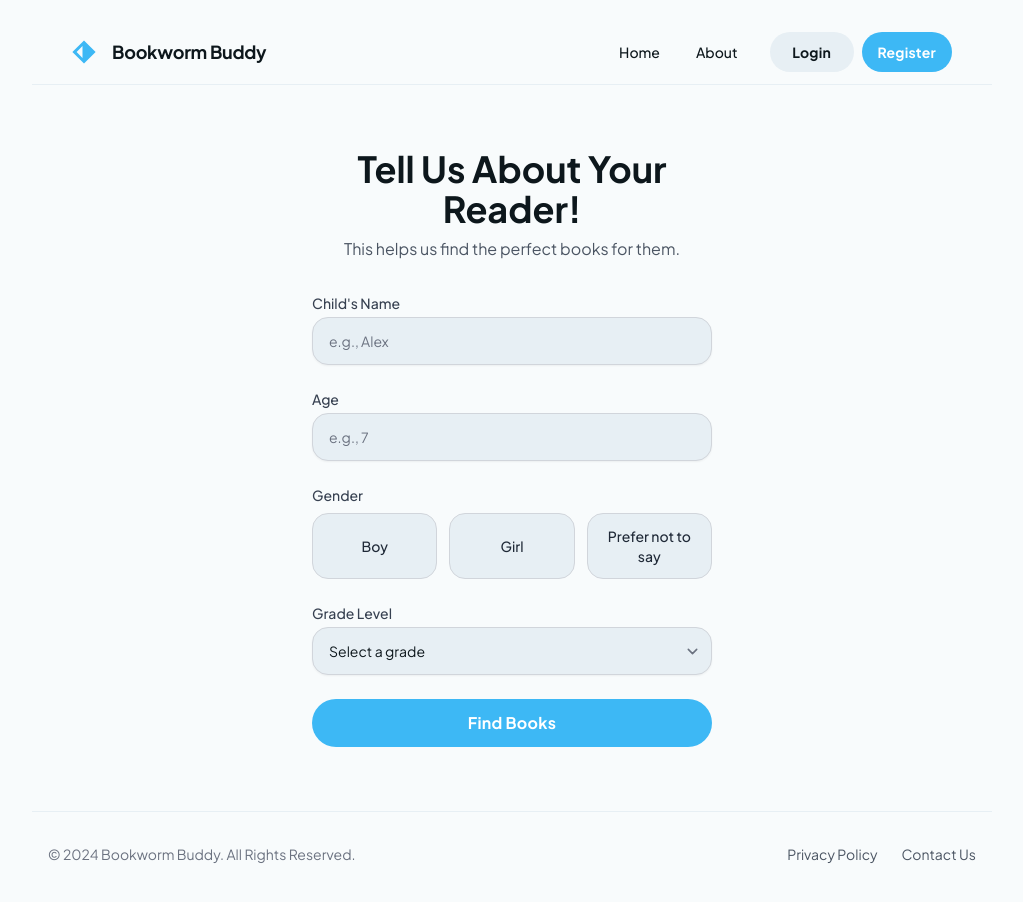
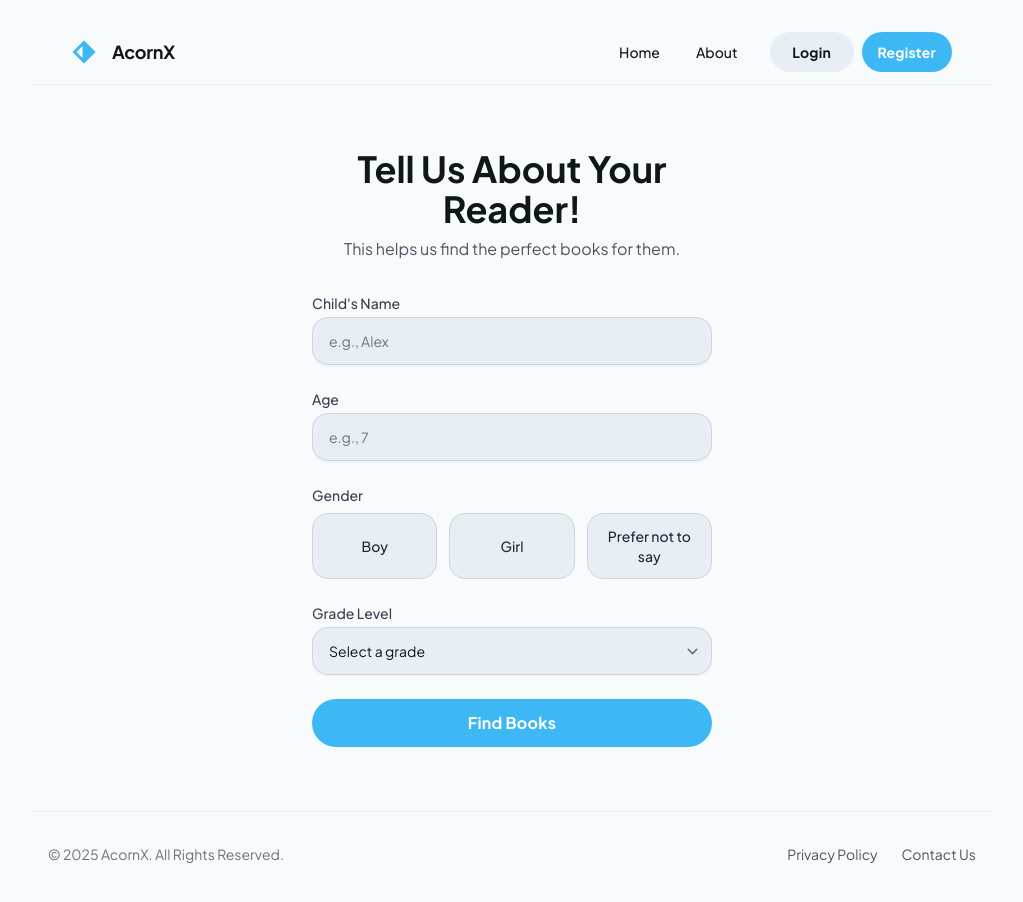
Before and after one commit to chenzheruc/acornx_fe, a plain HTML site: page public/profile.html in a window 1280 px wide. Shown: the whole page, without its empty margins (128-1151 px from the left). Drawn offline with nearby package versions, Linux system fonts and the light colour scheme.

Commit message:
fixed the profile html

```diff
--- a/public/footer.html
+++ b/public/footer.html
@@ -1,6 +1,6 @@
 <footer class="border-t border-solid border-t-[#e7eff4] dark:border-t-gray-700 py-8 px-4">
 <div class="flex flex-col md:flex-row items-center justify-between gap-6">
-<p class="text-sm text-gray-500 dark:text-gray-400">© 2024 Bookworm Buddy. All Rights Reserved.</p>
+<p class="text-sm text-gray-500 dark:text-gray-400">© 2025 AcornX. All Rights Reserved.</p>
 <div class="flex items-center gap-6">
 <a class="text-sm text-gray-600 dark:text-gray-300 hover:text-primary dark:hover:text-primary" href="#">Privacy Policy</a>
 <a class="text-sm text-gray-600 dark:text-gray-300 hover:text-primary dark:hover:text-primary" href="#">Contact Us</a>
--- a/public/profile.html
+++ b/public/profile.html
@@ -2,52 +2,20 @@
 <html lang="en"><head>
 <meta charset="utf-8"/>
 <meta content="width=device-width, initial-scale=1.0" name="viewport"/>
-<title>Bookworm Buddy - Child's Info</title>
+<title>AcornX - Child's Info</title>
 <script src="https://cdn.tailwindcss.com?plugins=forms,container-queries"></script>
 <link href="https://fonts.googleapis.com/css2?family=Plus+Jakarta+Sans:wght@400;500;700;800&amp;display=swap" rel="stylesheet"/>
 <link href="https://fonts.googleapis.com/css2?family=Material+Symbols+Outlined" rel="stylesheet"/>
 <script src="script.js"></script>
-<style>
-    .material-symbols-outlined {
-        font-variation-settings: 'FILL' 0, 'wght' 400, 'GRAD' 0, 'opsz' 24;
-    }
-</style>
 </head>
 <body class="bg-background-light dark:bg-background-dark font-display text-[#0d171c] dark:text-gray-200">
 <div class="relative flex min-h-screen w-full flex-col group/design-root overflow-x-hidden">
 <div class="layout-container flex h-full grow flex-col">
 <div class="px-4 sm:px-10 md:px-20 lg:px-40 flex flex-1 justify-center py-5">
 <div class="layout-content-container flex flex-col max-w-[960px] flex-1">
-<header class="flex items-center justify-between whitespace-nowrap border-b border-solid border-b-[#e7eff4] dark:border-b-gray-700 px-4 sm:px-10 py-3">
-<div class="flex items-center gap-4 text-[#0d171c] dark:text-white">
-<div class="size-6 text-primary">
-<svg fill="none" viewBox="0 0 48 48" xmlns="http://www.w3.org/2000/svg">
-<g clip-path="url(#clip0_6_330)">
-<path clip-rule="evenodd" d="M24 0.757355L47.2426 24L24 47.2426L0.757355 24L24 0.757355ZM21 35.7574V12.2426L9.24264 24L21 35.7574Z" fill="currentColor" fill-rule="evenodd"></path>
-</g>
-<defs>
-<clipPath id="clip0_6_330">
-<rect fill="white" height="48" width="48"></rect>
-</clipPath>
-</defs>
-</svg>
-</div>
-<h2 class="text-[#0d171c] dark:text-white text-lg font-bold leading-tight tracking-[-0.015em]">Bookworm Buddy</h2>
-</div>
-<div class="hidden md:flex flex-1 justify-end gap-8">
-<div class="flex items-center gap-9">
-<a class="text-[#0d171c] dark:text-gray-300 hover:text-primary dark:hover:text-primary text-sm font-medium leading-normal" href="#">Home</a>
-<a class="text-[#0d171c] dark:text-gray-300 hover:text-primary dark:hover:text-primary text-sm font-medium leading-normal" href="#">About</a>
-</div>
-<div class="flex gap-2">
-<button class="flex min-w-[84px] max-w-[480px] cursor-pointer items-center justify-center overflow-hidden rounded-xl h-10 px-4 bg-[#e7eff4] dark:bg-primary/20 text-[#0d171c] dark:text-white hover:bg-primary/20 dark:hover:bg-primary/30 text-sm font-bold leading-normal tracking-[0.015em]">
-<span class="truncate">Login</span>
-</button>
-<button class="flex min-w-[84px] max-w-[480px] cursor-pointer items-center justify-center overflow-hidden rounded-xl h-10 px-4 bg-primary text-white hover:bg-primary/90 text-sm font-bold leading-normal tracking-[0.015em]">
-<span class="truncate">Register</span>
-</button>
-</div>
-</div>
+
+<div id="navigation-placeholder"> </div>
+
 </header>
 <main class="flex flex-1 items-center justify-center py-10">
 <div class="w-full max-w-md mx-auto p-6">
@@ -112,15 +80,7 @@
 </div>
 </div>
 </main>
-<footer class="mt-auto border-t border-solid border-t-[#e7eff4] dark:border-t-gray-700 py-8 px-4">
-<div class="flex flex-col md:flex-row items-center justify-between gap-6">
-<p class="text-sm text-gray-500 dark:text-gray-400">© 2024 Bookworm Buddy. All Rights Reserved.</p>
-<div class="flex items-center gap-6">
-<a class="text-sm text-gray-600 dark:text-gray-300 hover:text-primary dark:hover:text-primary" href="#">Privacy Policy</a>
-<a class="text-sm text-gray-600 dark:text-gray-300 hover:text-primary dark:hover:text-primary" href="#">Contact Us</a>
-</div>
-</div>
-</footer>
+<div id="footer-placeholder"></div>
 </div>
 </div>
 </div>
```
Also changed, not shown: public/login.html (+9 -2 lines), public/register.html (+1 -9 lines).
